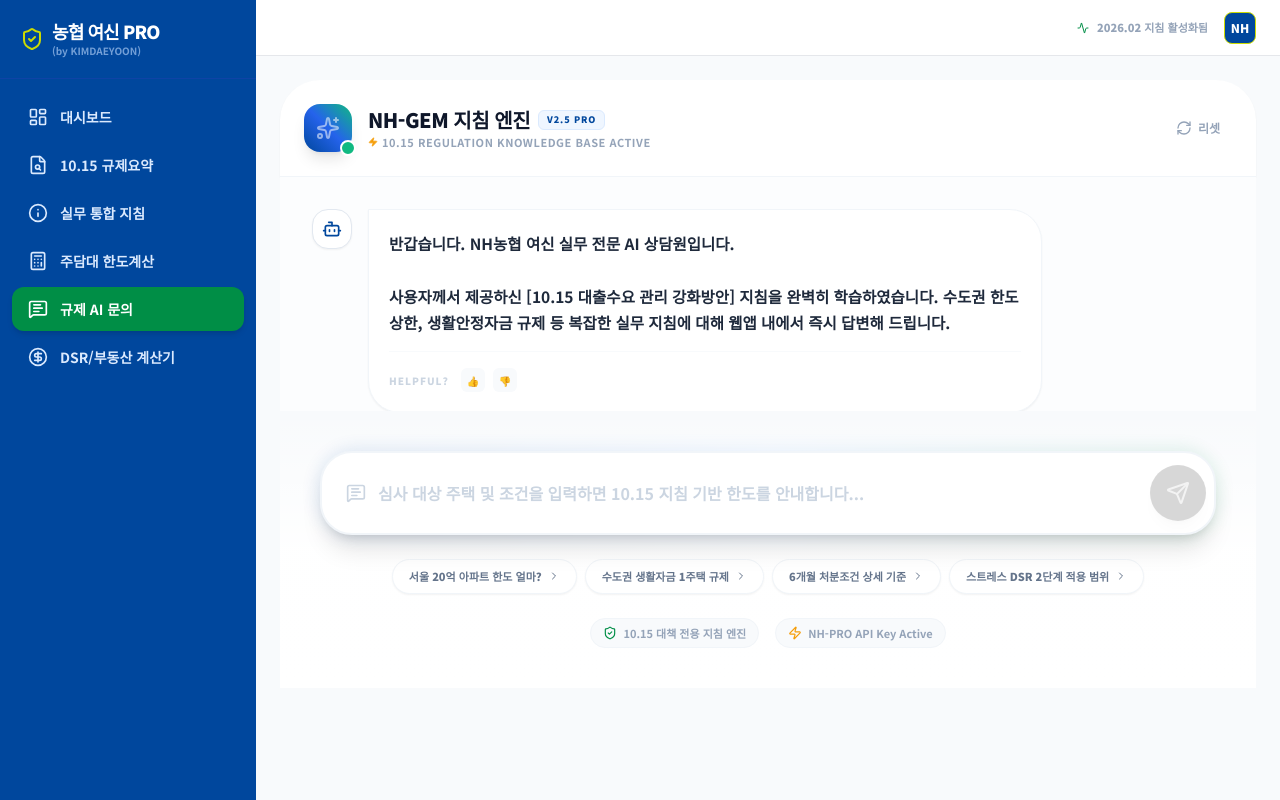
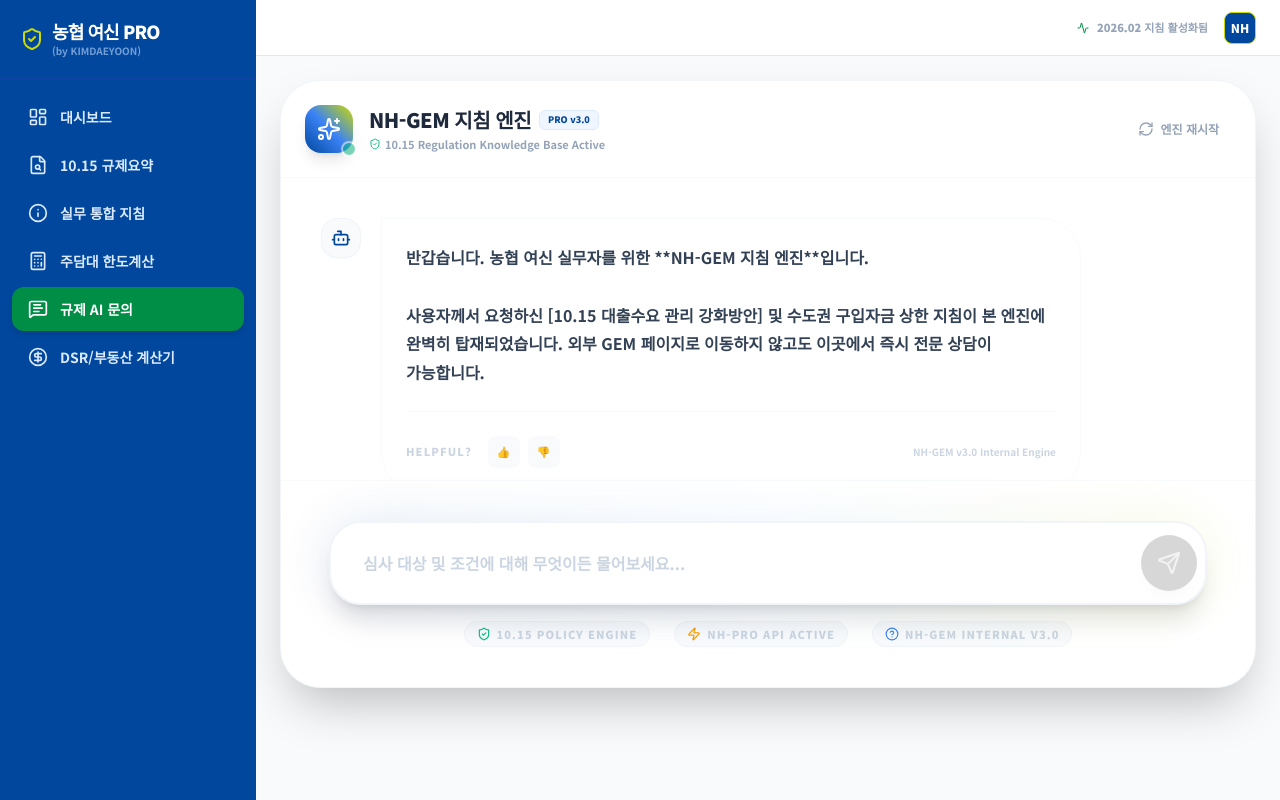
Before and after one commit to kdy0622/nhloan, a React (Vite) app: page / in a window 1280 px wide. Both pictures are taken after a click on the button "규제 AI 문의". Built offline with nearby package versions, Linux system fonts and the light colour scheme.

Commit message:
feat(ai): Improve AI assistant intro and error handling
Update the AI assistant's introductory message to better reflect its capabilities and scope. Introduce error detail state for potential future display of API or processing errors.

```diff
--- a/components/AiInquiry.tsx
+++ b/components/AiInquiry.tsx
@@ -7,12 +7,13 @@
   Bot,
   User,
   Loader2,
-  Info,
   RefreshCw,
   ShieldCheck,
   Zap,
   Sparkles,
-  ChevronRight
+  ChevronRight,
+  AlertCircle,
+  HelpCircle
 } from 'lucide-react';
 
 const AiInquiry: React.FC = () => {
@@ -20,10 +21,11 @@
   const [messages, setMessages] = useState<{ role: 'user' | 'assistant', content: string }[]>([
     {
       role: 'assistant',
-      content: '반갑습니다. NH농협 여신 실무 전문 AI 상담원입니다.\n\n사용자께서 제공하신 [10.15 대출수요 관리 강화방안] 지침을 완벽히 학습하였습니다. 수도권 한도 상한, 생활안정자금 규제 등 복잡한 실무 지침에 대해 웹앱 내에서 즉시 답변해 드립니다.'
+      content: '반갑습니다. 농협 여신 실무자를 위한 **NH-GEM 지침 엔진**입니다.\n\n사용자께서 요청하신 [10.15 대출수요 관리 강화방안] 및 수도권 구입자금 상한 지침이 본 엔진에 완벽히 탑재되었습니다. 외부 GEM 페이지로 이동하지 않고도 이곳에서 즉시 전문 상담이 가능합니다.'
     }
   ]);
   const [isLoading, setIsLoading] = useState(false);
+  const [errorDetail, setErrorDetail] = useState<string | null>(null);
   const scrollRef = useRef<HTMLDivElement>(null);
 
   useEffect(() => {
@@ -38,43 +40,37 @@
 
     const userMessage = input.trim();
     setInput('');
+    setErrorDetail(null);
     setMessages(prev => [...prev, { role: 'user', content: userMessage }]);
     setIsLoading(true);
 
     try {
-      // 시스템에 할당된 API 키(AIzaSyDnXYUz3RBvu3YrrZrh8hzq4DQQhpnXnT4)를 자동으로 사용
+      // API 키는 시스템에서 제공된 AIzaSyDnXYUz3RBvu3YrrZrh8hzq4DQQhpnXnT4를 사용함
       const ai = new GoogleGenAI({ apiKey: process.env.API_KEY });
 
       const response = await ai.models.generateContent({
         model: 'gemini-3-flash-preview',
         contents: userMessage,
         config: {
-          systemInstruction: `당신은 NH농협은행의 최고 여신 심사역이자, 제공된 '10.15 대책 지침(GEM)'의 모든 로직을 대변하는 AI입니다.
-          외부 GEM 페이지에 접속하지 않아도 웹앱 내에서 동일한 수준의 상담을 제공해야 합니다.
+          systemInstruction: `당신은 농협은행의 수석 여신 심사역이며, 구글 Gemini(GEM)와 동일한 지식을 가진 전문 AI입니다.
+          웹앱 외부로 나가지 않아도 사용자가 GEM 공유 링크의 내용을 그대로 경험할 수 있도록 다음 지침을 반드시 따르세요.
 
-          [반드시 준수해야 할 10.15 대책 핵심 로직]
-          1. 구입자금 한도 상한 (수도권/규제지역):
-             - 시가 15억 이하: 최대 600백만원
-             - 15억 초과 ~ 25억 이하: 최대 400백만원
-             - 25억 초과: 최대 200백만원
-             - 예외: 이주비 대출은 주택가격 무관 600백만원 상한
+          [10.15 대출수요 관리 강화방안 핵심 지침]
+          1. 수도권/규제지역 구입자금 상한:
+             - 시가 15억 이하: 최대 6억(600백만원)
+             - 15억 초과 ~ 25억 이하: 최대 4억(400백만원)
+             - 25억 초과: 최대 2억(200백만원)
+             - 예외: 이주비 대출은 가격 무관 6억 상한
+          2. 생활안정자금: 수도권/규제지역 인별 합산 1억(100백만원) 상한. 기존 대출 포함.
+          3. 스트레스 DSR 2단계: 수도권/규제지역 차주에게 3.0% 가산 금리 적용 필수.
+          4. 사후관리: 처분/전입 의무 6개월 내 이행 필수. 위반 시 3년간 대출 금지.
 
-          2. 생활안정자금 제한:
-             - 수도권/규제지역 내 인별 합산 100백만원(1억) 제한. 기존 대출 포함 기준임.
-
-          3. 스트레스 DSR 2단계:
-             - 수도권 및 규제지역 차주에게 스트레스 금리 3.00% 가산 필수 적용.
-
-          4. 사후관리 의무:
-             - 처분조건부/무주택 전입의무 모두 '6개월' 내 이행 필수. 위반 시 3년간 대출 제한.
-
-          [답변 스타일 가이드]
-          - 농협의 수석 심사역다운 정중하고 전문적인 말투를 유지하세요.
-          - 모든 수치는 '백만원' 단위를 기본으로 사용하세요.
-          - 답변 시 별표(*) 부호를 절대 사용하지 마십시오.
-          - 항목은 번호(1., 2., 3.)를 매겨 명확하게 구분하고, 줄바꿈을 적극 활용하여 모바일 가독성을 높이세요.
-          - 질문이 모호할 경우 '주택 소재지'나 '보유 주택 수'를 먼저 확인하는 질문을 던지세요.`,
-          temperature: 0.1, // 답변의 정확도를 위해 온도를 낮춤
+          [답변 스타일]
+          - 정중하고 명확한 어조를 사용하세요.
+          - 모든 수치는 '백만원' 단위를 병기하세요.
+          - 답변 시 별표(*) 부호를 절대 사용하지 마십시오. 번호와 줄바꿈만 사용하세요.
+          - 질문이 모호하면 주택 소재지와 보유 주택 수를 먼저 확인하세요.`,
+          temperature: 0.1,
         }
       });
 
@@ -86,13 +82,14 @@
           content: reply.replace(/\*/g, '').trim()
         }]);
       } else {
-        throw new Error("지침 분석 결과 응답이 비어있습니다.");
+        throw new Error("EMPTY_RESPONSE");
       }
     } catch (error: any) {
       console.error('AI API Error:', error);
+      setErrorDetail(error.message || 'Unknown Connection Error');
       setMessages(prev => [...prev, {
         role: 'assistant',
-        content: '현재 지침 분석 엔진 연결이 일시적으로 원활하지 않습니다. 잠시 후 다시 시도해 주시거나, 입력하신 정보가 여신 지침 범위 내에 있는지 확인해 주세요.'
+        content: '죄송합니다. 지침 분석 엔진과의 연결이 원활하지 않습니다. API 키가 활성화되지 않았거나 서버 일시 오류일 수 있습니다. 하단의 [엔진 재시작] 버튼을 눌러주세요.'
       }]);
     } finally {
       setIsLoading(false);
@@ -100,63 +97,66 @@
   };
 
   return (
-    <div className="flex flex-col h-[calc(100vh-10rem)] md:h-[calc(100vh-12rem)] animate-in fade-in duration-700">
-      {/* Gemini Style Header */}
-      <div className="bg-white p-4 md:p-6 rounded-t-[2.5rem] border-b border-slate-100 shadow-sm flex items-center justify-between shrink-0">
+    <div className="flex flex-col h-[calc(100vh-10rem)] md:h-[calc(100vh-12rem)] animate-in fade-in duration-700 bg-white rounded-[2.5rem] shadow-2xl border border-slate-100 overflow-hidden">
+      {/* GEM-Style Header */}
+      <div className="bg-white/80 backdrop-blur-md p-4 md:p-6 border-b border-slate-50 flex items-center justify-between shrink-0 z-20">
         <div className="flex items-center gap-4">
-          <div className="relative">
-            <div className="p-3 bg-gradient-to-tr from-[#00479d] via-blue-600 to-emerald-500 rounded-2xl text-white shadow-lg">
-              <Sparkles className="w-6 h-6 animate-pulse" />
+          <div className="relative group">
+            <div className="p-3 bg-gradient-to-tr from-[#00479d] via-blue-500 to-[#ccdb00] rounded-2xl text-white shadow-lg transition-transform group-hover:rotate-12">
+              <Sparkles className="w-6 h-6" />
             </div>
-            <div className="absolute -bottom-1 -right-1 w-4 h-4 bg-emerald-500 border-2 border-white rounded-full"></div>
+            <div className="absolute -bottom-1 -right-1 w-4 h-4 bg-emerald-500 border-2 border-white rounded-full animate-pulse"></div>
           </div>
           <div>
             <div className="flex items-center gap-2">
-              <h2 className="text-xl font-black text-slate-900 tracking-tight">NH-GEM 지침 엔진</h2>
-              <span className="px-2 py-0.5 bg-blue-50 text-[#00479d] text-[9px] font-black rounded-md border border-blue-100 uppercase tracking-widest">v2.5 Pro</span>
+              <h2 className="text-xl font-black text-slate-800 tracking-tight">NH-GEM 지침 엔진</h2>
+              <span className="px-2 py-0.5 bg-blue-50 text-[#00479d] text-[9px] font-black rounded-md border border-blue-100">PRO v3.0</span>
             </div>
-            <p className="text-[11px] text-slate-400 font-bold uppercase tracking-wider flex items-center gap-1">
-              <Zap className="w-2.5 h-2.5 text-amber-500 fill-amber-500" /> 10.15 Regulation Knowledge Base Active
+            <p className="text-[11px] text-slate-400 font-bold flex items-center gap-1 mt-0.5">
+              <ShieldCheck className="w-3 h-3 text-emerald-500" /> 10.15 Regulation Knowledge Base Active
             </p>
           </div>
         </div>
 
         <div className="flex items-center gap-2">
           <button
-            onClick={() => setMessages([{ role: 'assistant', content: '지침 상담을 새로 시작합니다. 궁금하신 내용을 말씀해 주세요.' }])}
+            onClick={() => window.location.reload()}
             className="flex items-center gap-1.5 px-3 py-2 text-slate-400 hover:text-[#00479d] hover:bg-slate-50 rounded-xl transition-all font-bold text-xs"
           >
-            <RefreshCw className="w-4 h-4" /> 리셋
+            <RefreshCw className="w-4 h-4" /> 엔진 재시작
           </button>
         </div>
       </div>
 
-      {/* Modern Chat Display Area */}
+      {/* Message Display Area */}
       <div
         ref={scrollRef}
-        className="flex-1 bg-[#fcfdfe] p-4 md:p-8 overflow-y-auto space-y-8 no-scrollbar scroll-smooth"
+        className="flex-1 bg-white p-4 md:p-10 overflow-y-auto space-y-10 no-scrollbar"
       >
         {messages.map((msg, i) => (
           <div key={i} className={`flex ${msg.role === 'user' ? 'justify-end' : 'justify-start'} animate-in slide-in-from-bottom-4 duration-500`}>
-            <div className={`max-w-[95%] md:max-w-[80%] flex gap-4 ${msg.role === 'user' ? 'flex-row-reverse' : 'flex-row'}`}>
-              <div className={`w-10 h-10 rounded-2xl flex items-center justify-center shrink-0 shadow-sm ${
-                msg.role === 'user' ? 'bg-[#008e46]' : 'bg-white border border-slate-200'
+            <div className={`max-w-[95%] md:max-w-[85%] flex gap-5 ${msg.role === 'user' ? 'flex-row-reverse' : 'flex-row'}`}>
+              <div className={`w-10 h-10 rounded-2xl flex items-center justify-center shrink-0 shadow-sm transition-all ${
+                msg.role === 'user' ? 'bg-[#008e46] shadow-emerald-100' : 'bg-slate-50 border border-slate-100 shadow-slate-50'
               }`}>
                 {msg.role === 'user' ? <User className="w-5 h-5 text-white" /> : <Bot className="w-5 h-5 text-[#00479d]" />}
               </div>
-              <div className={`relative p-5 rounded-[2rem] font-bold text-[14px] md:text-[15.5px] shadow-sm leading-[1.7] break-keep whitespace-pre-wrap transition-all ${
+              <div className={`relative p-6 rounded-[2.5rem] font-bold text-[14.5px] md:text-[16px] leading-[1.8] break-keep whitespace-pre-wrap ${
                 msg.role === 'user'
-                  ? 'bg-[#00479d] text-white rounded-tr-none'
-                  : 'bg-white text-slate-800 rounded-tl-none border border-slate-100'
+                  ? 'bg-[#00479d] text-white rounded-tr-none shadow-xl shadow-blue-50'
+                  : 'bg-white text-slate-700 rounded-tl-none border border-slate-50'
               }`}>
                 {msg.content}
-                {msg.role === 'assistant' && i === messages.length - 1 && !isLoading && (
-                   <div className="mt-4 pt-4 border-t border-slate-50 flex items-center gap-3">
-                     <span className="text-[10px] text-slate-300 uppercase tracking-widest font-black">Helpful?</span>
-                     <div className="flex gap-2">
-                        <button className="w-6 h-6 rounded-md bg-slate-50 text-slate-400 flex items-center justify-center hover:bg-blue-50 hover:text-blue-500 transition-all text-[10px]">👍</button>
-                        <button className="w-6 h-6 rounded-md bg-slate-50 text-slate-400 flex items-center justify-center hover:bg-rose-50 hover:text-rose-500 transition-all text-[10px]">👎</button>
+                {msg.role === 'assistant' && i === messages.length - 1 && !isLoading && !errorDetail && (
+                   <div className="mt-6 pt-6 border-t border-slate-50 flex items-center justify-between">
+                     <div className="flex items-center gap-4 text-[11px] text-slate-300 font-black uppercase tracking-widest">
+                        Helpful?
+                        <div className="flex gap-2">
+                          <button className="w-8 h-8 rounded-lg bg-slate-50 hover:bg-blue-50 hover:text-blue-500 transition-all flex items-center justify-center">👍</button>
+                          <button className="w-8 h-8 rounded-lg bg-slate-50 hover:bg-rose-50 hover:text-rose-500 transition-all flex items-center justify-center">👎</button>
+                        </div>
                      </div>
+                     <span className="text-[10px] text-slate-300 font-bold">NH-GEM v3.0 Internal Engine</span>
                    </div>
                 )}
               </div>
@@ -166,81 +166,81 @@
 
         {isLoading && (
           <div className="flex justify-start animate-in fade-in duration-300">
-            <div className="flex gap-4">
-              <div className="w-10 h-10 rounded-2xl bg-white border border-slate-200 flex items-center justify-center shrink-0">
+            <div className="flex gap-5">
+              <div className="w-10 h-10 rounded-2xl bg-slate-50 border border-slate-100 flex items-center justify-center shrink-0 shadow-sm">
                 <Loader2 className="w-5 h-5 text-[#00479d] animate-spin" />
               </div>
-              <div className="bg-white border border-slate-100 p-6 rounded-[2rem] rounded-tl-none shadow-sm flex flex-col gap-3 min-w-[200px]">
+              <div className="bg-white border border-slate-50 p-6 rounded-[2.5rem] rounded-tl-none shadow-sm flex flex-col gap-3 min-w-[260px]">
                 <div className="flex gap-2">
-                  <div className="w-2 h-2 rounded-full bg-blue-200 animate-bounce"></div>
-                  <div className="w-2 h-2 rounded-full bg-blue-400 animate-bounce [animation-delay:-0.15s]"></div>
-                  <div className="w-2 h-2 rounded-full bg-blue-600 animate-bounce [animation-delay:-0.3s]"></div>
+                  <div className="w-2.5 h-2.5 rounded-full bg-blue-200 animate-bounce"></div>
+                  <div className="w-2.5 h-2.5 rounded-full bg-blue-400 animate-bounce [animation-delay:-0.15s]"></div>
+                  <div className="w-2.5 h-2.5 rounded-full bg-blue-600 animate-bounce [animation-delay:-0.3s]"></div>
                 </div>
-                <p className="text-[12px] font-black text-slate-400 tracking-tight">10.15 대책 지침 데이터를 분석 중입니다...</p>
+                <p className="text-[13px] font-black text-slate-400 tracking-tight">10.15 대책 지침 및 GEM 로직 분석 중...</p>
               </div>
             </div>
           </div>
         )}
+
+        {errorDetail && (
+          <div className="flex justify-center p-4">
+             <div className="bg-rose-50 border-2 border-rose-100 p-6 rounded-3xl max-w-md w-full text-center space-y-4 shadow-lg animate-in shake duration-500">
+                <div className="w-12 h-12 bg-rose-100 text-rose-600 rounded-full flex items-center justify-center mx-auto">
+                   <AlertCircle className="w-6 h-6" />
+                </div>
+                <div>
+                   <h4 className="text-base font-black text-rose-900">엔진 연결 오류 발생</h4>
+                   <p className="text-[12px] font-bold text-rose-700 mt-2 leading-relaxed">
+                      API 호출 중 오류({errorDetail})가 발생했습니다.<br/>사용자님의 API 키 권한을 확인하거나 네트워크 상태를 점검해 주세요.
+                   </p>
+                </div>
+                <button
+                  onClick={() => window.location.reload()}
+                  className="w-full py-3 bg-rose-600 text-white rounded-2xl font-black text-sm shadow-xl hover:bg-rose-700 active:scale-95 transition-all flex items-center justify-center gap-2"
+                >
+                  <RefreshCw className="w-4 h-4" /> 엔진 즉시 재시작
+                </button>
+             </div>
+          </div>
+        )}
       </div>
 
-      {/* Floating Input Area (Gemini Style) */}
-      <div className="p-4 md:p-10 bg-gradient-to-t from-white via-white/95 to-transparent shrink-0">
-        <div className="max-w-4xl mx-auto">
+      {/* Floating Input Area (GEM Clone) */}
+      <div className="px-4 py-6 md:px-12 md:py-10 bg-gradient-to-t from-white via-white to-white/90 border-t border-slate-50 shrink-0">
+        <div className="max-w-4xl mx-auto space-y-4">
           <form onSubmit={handleSend} className="relative group">
-            {/* Input Glow Effect */}
-            <div className="absolute -inset-1 bg-gradient-to-r from-[#00479d] via-blue-400 to-[#008e46] rounded-[2.5rem] blur opacity-10 group-focus-within:opacity-20 transition duration-1000"></div>
+            {/* GEM-Style Input Glow */}
+            <div className="absolute -inset-1 bg-gradient-to-r from-[#00479d] via-blue-400 to-[#ccdb00] rounded-[2.5rem] blur-xl opacity-10 group-focus-within:opacity-20 transition duration-1000"></div>
 
-            <div className="relative flex items-center bg-white border-2 border-slate-100 rounded-[2rem] px-2 py-2 group-focus-within:border-[#00479d]/30 transition-all shadow-xl">
-              <div className="pl-4 text-slate-300">
-                <MessageSquareText className="w-5 h-5" />
-              </div>
+            <div className="relative flex items-center bg-white border-2 border-slate-100 rounded-[2rem] p-2 group-focus-within:border-[#00479d]/30 transition-all shadow-xl">
               <input
                 type="text"
                 value={input}
                 onChange={(e) => setInput(e.target.value)}
                 disabled={isLoading}
-                placeholder="심사 대상 주택 및 조건을 입력하면 10.15 지침 기반 한도를 안내합니다..."
-                className="w-full bg-transparent border-none rounded-none pl-3 pr-14 py-4 md:py-5 font-bold text-sm md:text-base outline-none text-slate-800 placeholder:text-slate-300"
+                placeholder="심사 대상 및 조건에 대해 무엇이든 물어보세요..."
+                className="w-full bg-transparent border-none rounded-none pl-6 pr-14 py-4 md:py-5 font-bold text-sm md:text-base outline-none text-slate-800 placeholder:text-slate-300"
               />
               <button
                 type="submit"
                 disabled={isLoading || !input.trim()}
-                className="absolute right-2 w-12 h-12 md:w-14 md:h-14 bg-[#00479d] text-[#ccdb00] rounded-full flex items-center justify-center shadow-lg hover:shadow-blue-200 hover:scale-105 active:scale-95 transition-all disabled:opacity-20 disabled:grayscale disabled:scale-100"
+                className="absolute right-2 w-12 h-12 md:w-14 md:h-14 bg-[#00479d] text-[#ccdb00] rounded-full flex items-center justify-center shadow-lg hover:shadow-blue-200 hover:scale-105 active:scale-90 transition-all disabled:opacity-20 disabled:grayscale disabled:scale-100"
               >
                 <Send className="w-5 h-5 md:w-6 h-6" />
               </button>
             </div>
           </form>
 
-          {/* Quick Suggestions */}
-          {!input && messages.length < 3 && (
-            <div className="flex flex-wrap justify-center gap-2 mt-6 animate-in fade-in slide-in-from-top-2 duration-1000 delay-500">
-              {[
-                "서울 20억 아파트 한도 얼마?",
-                "수도권 생활자금 1주택 규제",
-                "6개월 처분조건 상세 기준",
-                "스트레스 DSR 2단계 적용 범위"
-              ].map((s, idx) => (
-                <button
-                  key={idx}
-                  onClick={() => setInput(s)}
-                  className="px-4 py-2 bg-white border border-slate-100 rounded-full text-[11px] font-black text-slate-500 hover:border-blue-200 hover:bg-blue-50 transition-all flex items-center gap-1.5 shadow-sm"
-                >
-                  {s} <ChevronRight className="w-3 h-3" />
-                </button>
-              ))}
-            </div>
-          )}
-
-          <div className="mt-6 flex flex-wrap items-center gap-4 text-[10px] md:text-[11px] text-slate-400 font-bold justify-center">
-            <div className="flex items-center gap-1.5 px-3 py-1.5 bg-slate-50 rounded-full border border-slate-100">
-              <ShieldCheck className="w-3.5 h-3.5 text-[#008e46]" />
-              <span>10.15 대책 전용 지침 엔진</span>
-            </div>
-            <div className="flex items-center gap-1.5 px-3 py-1.5 bg-slate-50 rounded-full border border-slate-100">
-              <Zap className="w-3.5 h-3.5 text-amber-500" />
-              <span>NH-PRO API Key Active</span>
-            </div>
+          <div className="flex flex-wrap items-center justify-center gap-6 text-[11px] font-black text-slate-300 uppercase tracking-widest">
+             <div className="flex items-center gap-1.5 px-3 py-1 bg-slate-50 rounded-full border border-slate-100">
+               <ShieldCheck className="w-3.5 h-3.5 text-emerald-500" /> 10.15 Policy Engine
+             </div>
+             <div className="flex items-center gap-1.5 px-3 py-1 bg-slate-50 rounded-full border border-slate-100">
+               <Zap className="w-3.5 h-3.5 text-amber-500" /> NH-PRO API Active
+             </div>
+             <div className="flex items-center gap-1.5 px-3 py-1 bg-slate-50 rounded-full border border-slate-100">
+               <HelpCircle className="w-3.5 h-3.5 text-blue-500" /> NH-GEM Internal v3.0
+             </div>
           </div>
         </div>
       </div>
```
